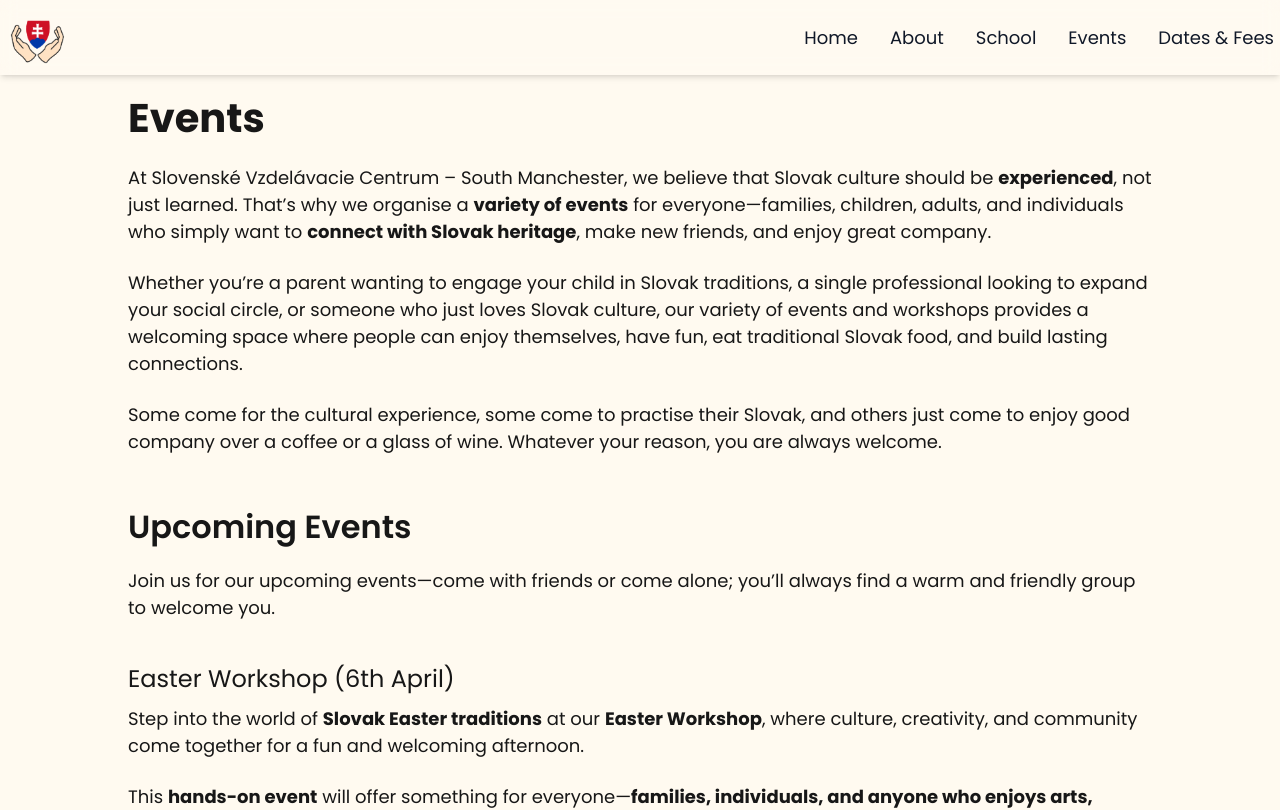
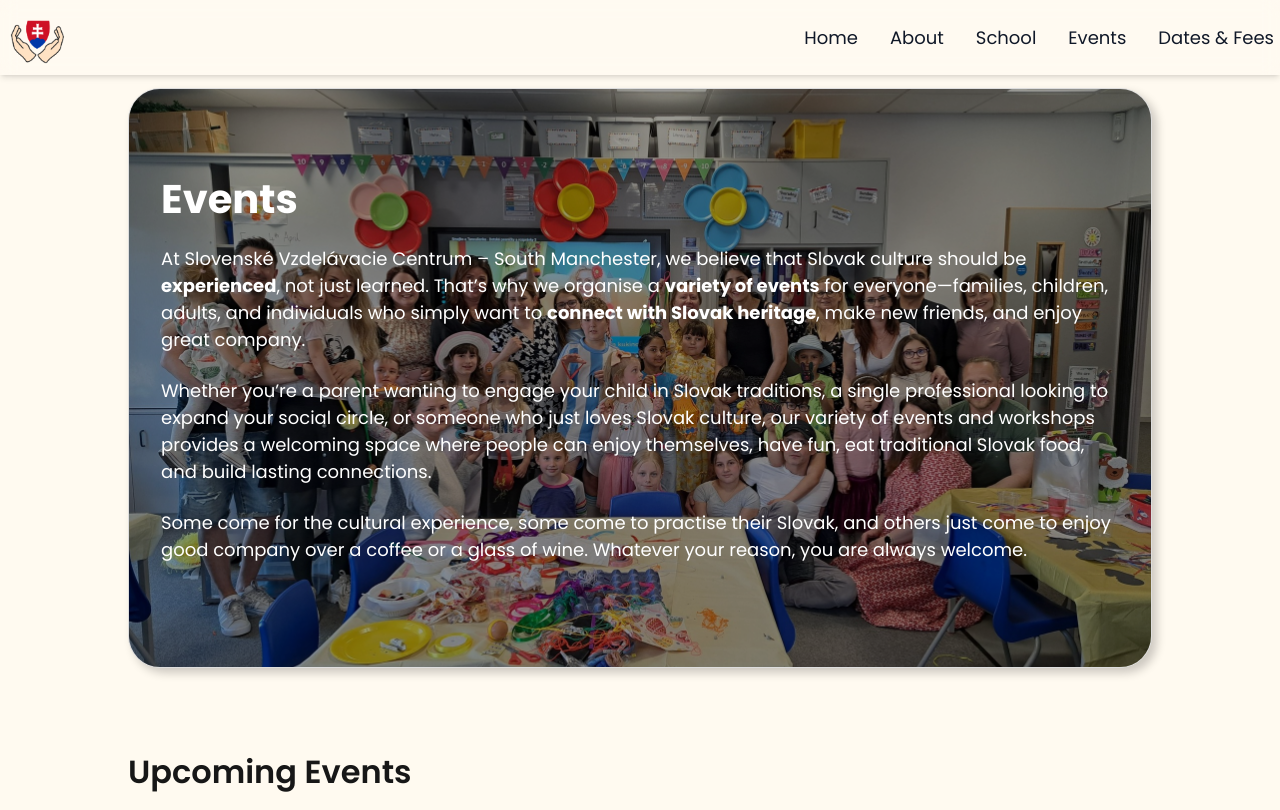
Before and after one commit to Jisin0/charity, a Next.js app: page /events in a window 1280 px wide. Shown: the top 810 px of the page. Built offline with nearby package versions, Linux system fonts and the light colour scheme.

Commit message:
feat(events): add image

```diff
--- /dev/null
+++ b/app/components/Card.jsx
@@ -0,0 +1,44 @@
+import React from 'react';
+
+const Card = ({ background, children }) => {
+    const hasBackground = Boolean(background);
+
+    return (
+      <div className="card" style={{ position: 'relative', overflow: 'hidden' }}>
+        {hasBackground && (
+          <div
+            style={{
+              background,
+              backgroundSize: 'cover',
+              backgroundRepeat: 'no-repeat',
+              backgroundPosition: 'center',
+              position: 'absolute',
+              top: 0,
+              left: 0,
+              right: 0,
+              bottom: 0,
+              zIndex: 0,
+            }}
+          />
+        )}
+        {hasBackground && (
+          <div
+            style={{
+              backgroundColor: 'rgba(0, 0, 0, 0.4)', // Adjust darkness here
+              position: 'absolute',
+              top: 0,
+              left: 0,
+              right: 0,
+              bottom: 0,
+              zIndex: 1,
+            }}
+          />
+        )}
+        <div style={{ position: 'relative', zIndex: 2 }}>
+          {children}
+        </div>
+      </div>
+    );
+  };
+
+export default Card;
--- a/app/events/page.tsx
+++ b/app/events/page.tsx
@@ -1,24 +1,37 @@
 import React from 'react'
+
+import Card from '../components/Card'
 
 export default function Events() {
   return (
     <div className='mainContainer'>
-      <h2>Events</h2>
+      <br/>
+      <br/>
+      <Card background={"url(group_image.jpg)"}>
 
-      <p>
-        At Slovenské Vzdelávacie Centrum – South Manchester, we believe that Slovak culture should be <b>experienced</b>, not just learned.
-        That’s why we organise a <b>variety of events</b> for everyone—families, children, adults, and individuals who simply want to <b>connect with Slovak heritage</b>, make new friends, and enjoy great company.
-      </p>
+        <h2 className='text-white shadow-black'>Events</h2>
+
+        <p className='text-white shadow-black'>
+          At Slovenské Vzdelávacie Centrum – South Manchester, we believe that Slovak culture should be <b>experienced</b>, not just learned.
+          That’s why we organise a <b>variety of events</b> for everyone—families, children, adults, and individuals who simply want to <b>connect with Slovak heritage</b>, make new friends, and enjoy great company.
+        </p>
+        <br/>
+
+        <p className='text-white shadow-black'>
+          Whether you’re a parent wanting to engage your child in Slovak traditions, a single professional looking to expand your social circle, or someone who just loves Slovak culture, our variety of events and workshops provides a welcoming space where people can enjoy themselves, have fun, eat traditional Slovak food, and build lasting connections.
+        </p>
 
       <br/>
 
-      <p>
-        Whether you’re a parent wanting to engage your child in Slovak traditions, a single professional looking to expand your social circle, or someone who just loves Slovak culture, our variety of events and workshops provides a welcoming space where people can enjoy themselves, have fun, eat traditional Slovak food, and build lasting connections.
-      </p>
+        <p className='text-white shadow-black'>Some come for the cultural experience, some come to practise their Slovak, and others just come to enjoy good company over a coffee or a glass of wine. Whatever your reason, you are always welcome.</p>
 
-      <br/>
 
-      <p>Some come for the cultural experience, some come to practise their Slovak, and others just come to enjoy good company over a coffee or a glass of wine. Whatever your reason, you are always welcome.</p>
+        <br/>
+        <br/>
+        <br/>
+
+      </Card>
+
 
       <h3>Upcoming Events</h3>
       <p>Join us for our upcoming events—come with friends or come alone; you’ll always find a warm and friendly group to welcome you.</p>
--- a/app/globals.css
+++ b/app/globals.css
@@ -295,7 +295,7 @@ footer {
 .mainContainer h3 {
     font-size: 2em;
     font-weight: 600;
-    padding-top: 3rem;
+    padding-top: 2rem;
     padding-bottom: 1rem;
 }
 
```
Also changed, not shown: public/group_image.jpg (added).
